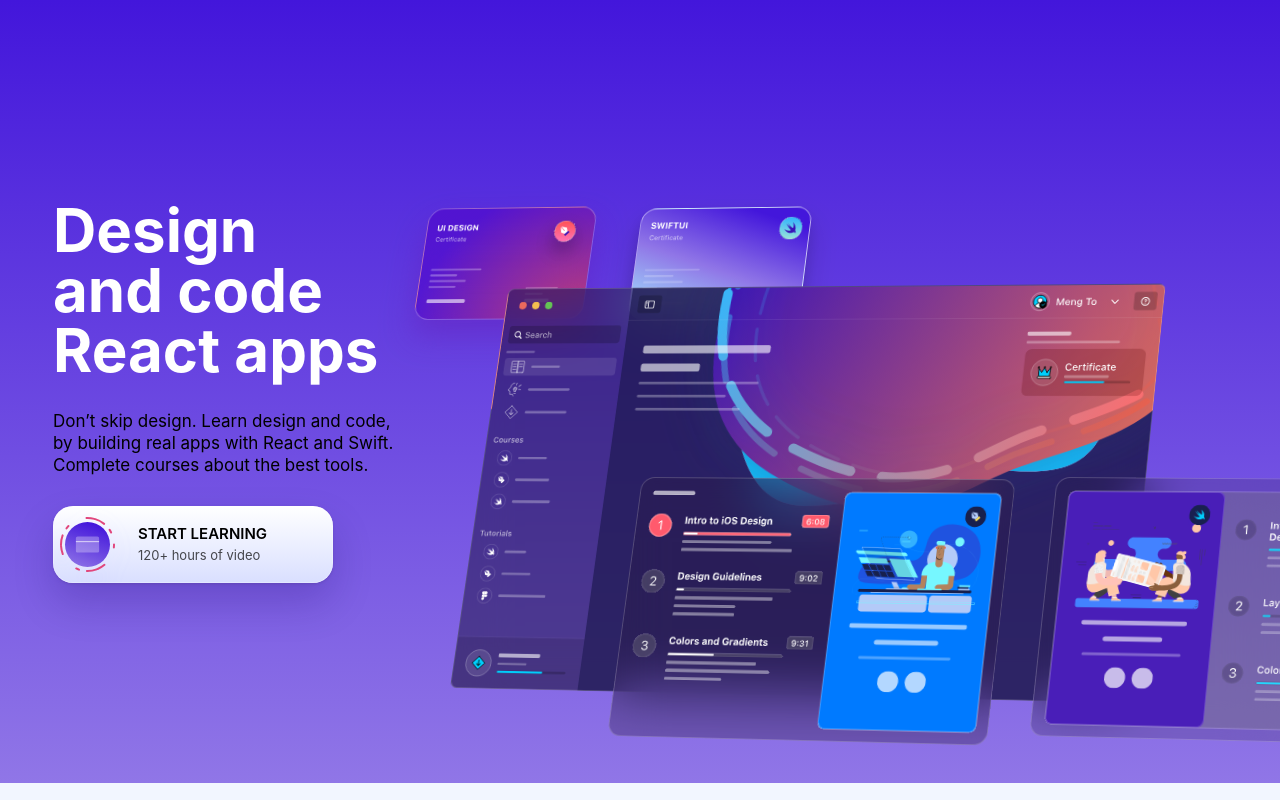
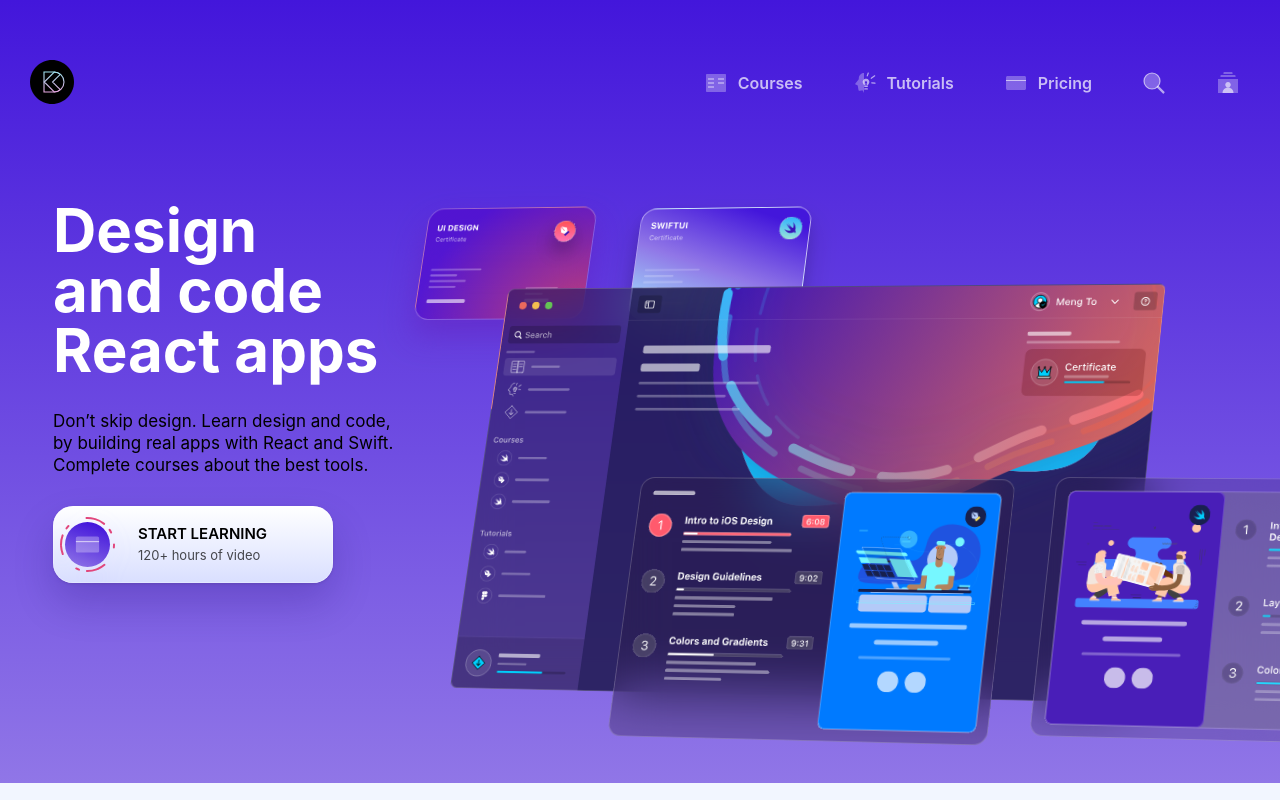
Before and after one commit to earth2travis/design-code, a Gatsby site: page / in a window 1280 px wide. Built offline with nearby package versions, Linux system fonts and the light colour scheme; Gatsby itself is replaced by a stand-in of ours.

Commit message:
Add MenuButton component

```diff
--- /dev/null
+++ b/src/components/buttons/MenuButton.js
@@ -0,0 +1,32 @@
+import React from "react"
+import styled from "styled-components"
+import { Link } from "gatsby"
+
+export default function MenuButton(props) {
+  const { item } = props
+  return (
+    <Link to={item.link}>
+      <MenuItem title={item.title}>
+        <img src={item.icon} alt={item.title} />
+        {item.title}
+      </MenuItem>
+    </Link>
+  )
+}
+
+const MenuItem = styled.div`
+  color: rgba(255, 255, 255, 0.7);
+  display: grid;
+  grid-template-columns: 24px auto;
+  gap: ${props => (props.title ? "10px" : "0px")};
+  align-items: center;
+  padding: 10px;
+  transition: 0.5s ease-out;
+  border-radius: 10px;
+
+  :hover {
+    background: rgba(255, 255, 255, 0.1);
+    box-shadow: 0px 10px 20px rgba(0, 0, 0, 0.1),
+      inset 0px 0px 0px 0.5px rgba(255, 255, 255, 0.2);
+  }
+`
--- /dev/null
+++ b/src/components/layout/Header.js
@@ -0,0 +1,37 @@
+import React from "react"
+import styled from "styled-components"
+import { menuData } from "../../data/menuData"
+import MenuButton from "../buttons/MenuButton"
+import { Link } from "gatsby"
+
+export default function Header() {
+  return (
+    <Wrapper>
+      <Link to="/">
+        <img src="/images/logos/logo.svg" alt="logo" />
+      </Link>
+      <MenuWrapper count={menuData.length}>
+        {menuData.map((item, index) => (
+          <MenuButton item={item} key={index} />
+        ))}
+      </MenuWrapper>
+    </Wrapper>
+  )
+}
+
+const Wrapper = styled.div`
+  position: absolute;
+  top: 60px;
+  display: grid;
+  grid-template-columns: 44px auto;
+  width: 100%;
+  justify-content: space-between;
+  padding: 0 30px;
+  align-items: center;
+`
+
+const MenuWrapper = styled.div`
+  display: grid;
+  gap: 30px;
+  grid-template-columns: repeat(${props => props.count}, auto);
+`
--- a/src/components/layout/layout.js
+++ b/src/components/layout/layout.js
@@ -1,11 +1,13 @@
 import React from "react"
 import "./layout.css"
 import { GlobalStyles } from "../styles/GlobalStyles"
+import Header from "./Header"
 
 function Layout({ children }) {
   return (
     <>
       <GlobalStyles />
+      <Header />
       <main>{children}</main>
     </>
   )
--- /dev/null
+++ b/src/data/menuData.js
@@ -0,0 +1,11 @@
+export const menuData = [
+  { title: "Courses", icon: "/images/icons/courses.svg", link: "/courses" },
+  {
+    title: "Tutorials",
+    icon: "/images/icons/tutorials.svg",
+    link: "/tutorials",
+  },
+  { title: "Pricing", icon: "/images/icons/pricing.svg", link: "/pricing" },
+  { title: "", icon: "/images/icons/search.svg", link: "/search" },
+  { title: "", icon: "/images/icons/account.svg", link: "/account" },
+]
```
